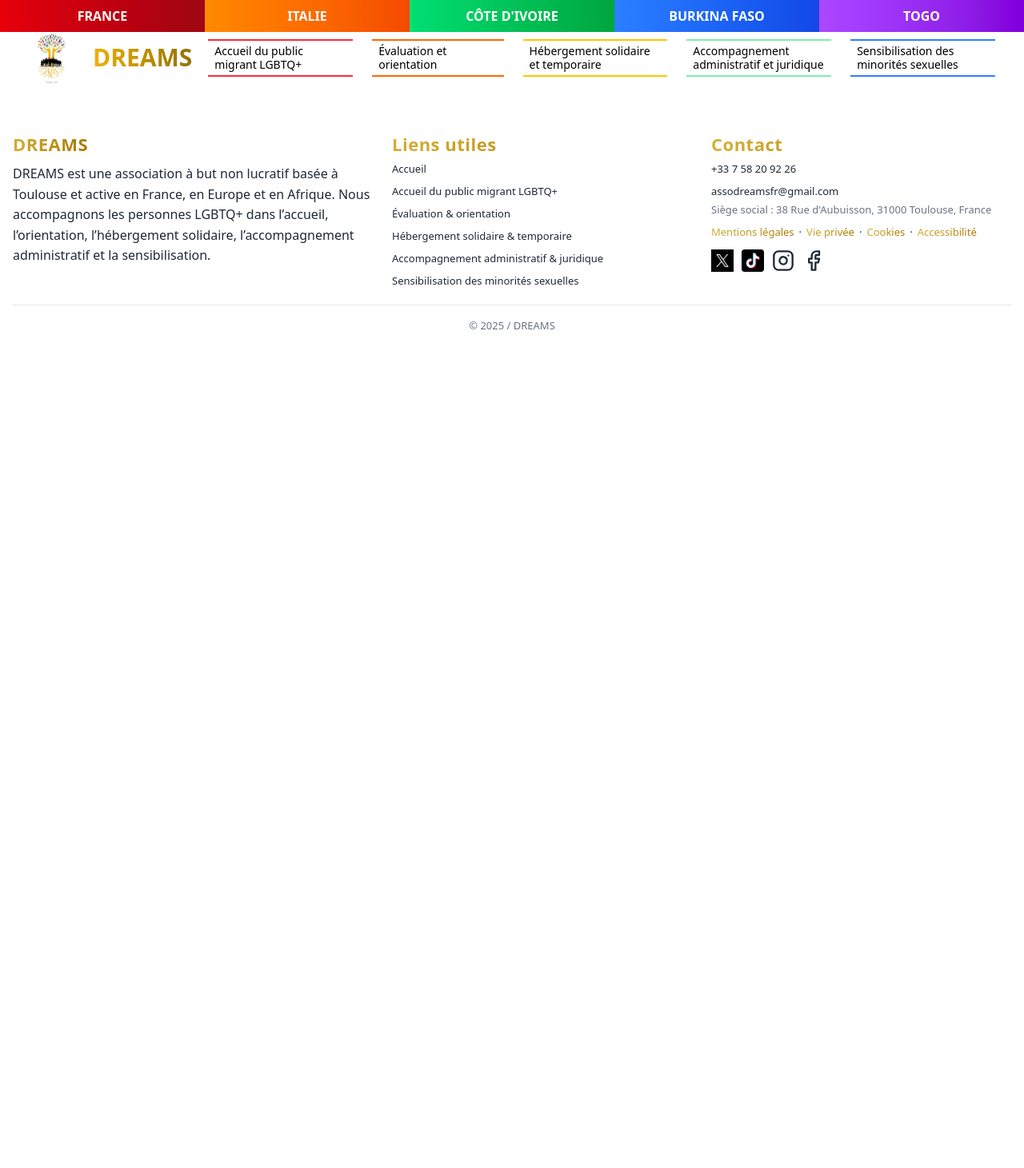
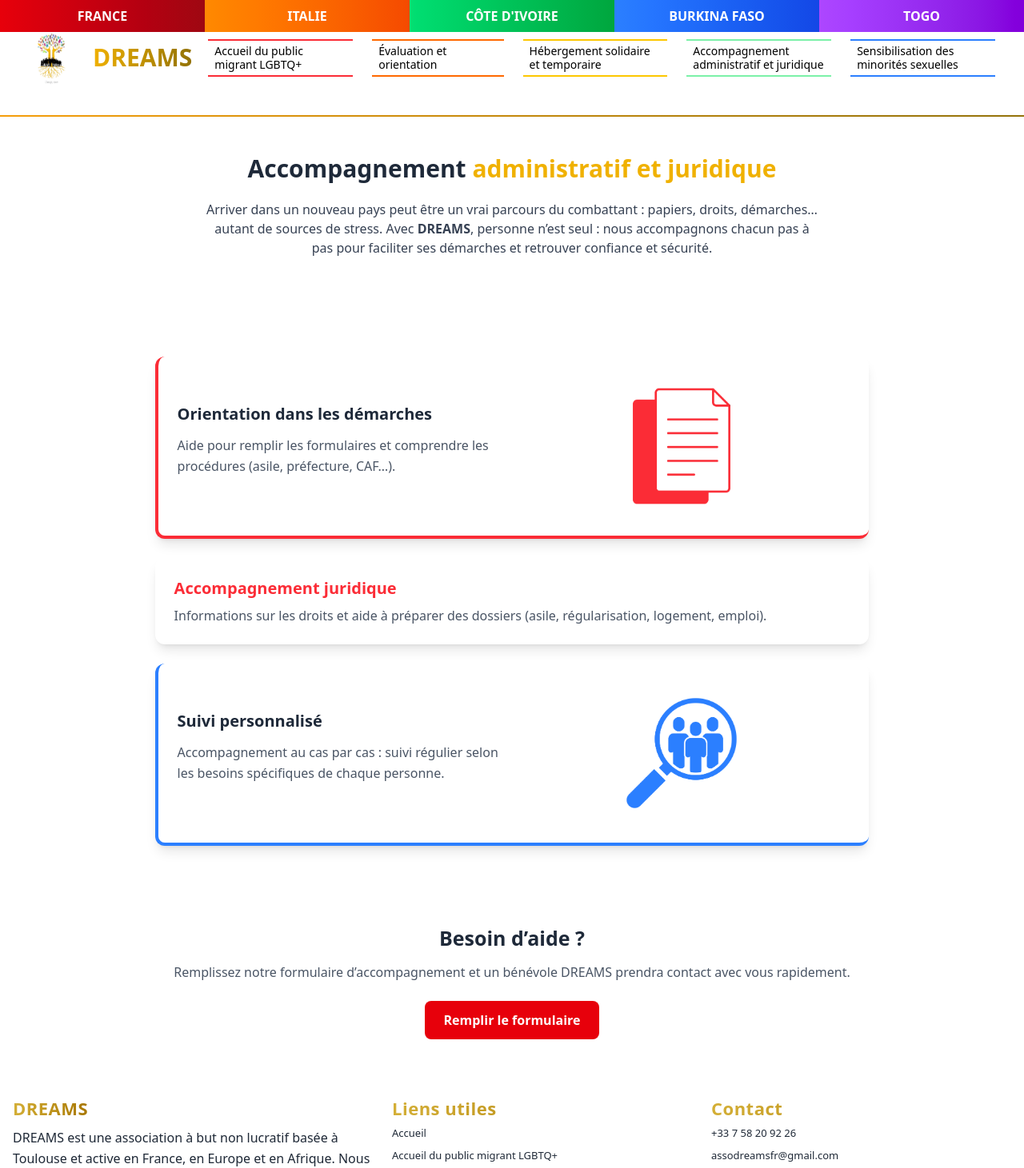
Before and after one commit to 34lks66/IUT-Blagnac-sae-5-01-devapp-dreams-2025-2g1a, a React (Vite) app in the folder dev/site_dreams/: page /accompagnement in a window 1280 px wide. Shown: the top 1461 px of the page at 80% size. Before the commit the page ends 800 px from the top, so only its background shows below. Built offline with nearby package versions, Linux system fonts and the light colour scheme.

Commit message:
ajout page accompagnement

```diff
--- a/dev/site_dreams/src/App.tsx
+++ b/dev/site_dreams/src/App.tsx
@@ -8,6 +8,7 @@
 import Header from "./components/header";
 import MenuPays from './components/menu_pays';
 import FooterMain from './components/Footer';
+import Accompagnement from "./pages/accompagnement";
 
 function App() {
 
@@ -22,6 +23,7 @@
         <Route path="/test" element={<Test />} />
         <Route path="/hebergement" element={<Hebergement />} />
         <Route path="/sensibilisation" element={<Sensi />} />
+        <Route path="/accompagnement" element={<Accompagnement />} />
       </Routes>
     </Router>
     <FooterMain />
--- a/dev/site_dreams/src/components/header.tsx
+++ b/dev/site_dreams/src/components/header.tsx
@@ -2,7 +2,7 @@
 import NavBar from './NavBar';
 function Header() {
     return (
-        <header className="flex items-center justify-between px-4 py-6 bg-white">
+        <header className="flex items-center justify-between px-4 py-6 bg-white border-b-2 [border-image:linear-gradient(to_right,#f59e0b,#93720a)_1]">
             <div className="flex items-center space-x-1">
                 <a href="/" className="min-w-[96px] min-h-[96px]">
                     <img src={logo} alt="Logo" className="h-24 w-auto" />
--- a/dev/site_dreams/src/pages/Home.tsx
+++ b/dev/site_dreams/src/pages/Home.tsx
@@ -1,7 +1,3 @@
-import FooterMain from "../components/Footer"
-import Header from "../components/header"
-import MenuPays from "../components/menu_pays"
-
 function Home() {
 
   return (
--- /dev/null
+++ b/dev/site_dreams/src/pages/accompagnement.tsx
@@ -0,0 +1,109 @@
+import doclogo from "../assets/documentlogo.svg";
+import suivilogo from "../assets/suivilogo.svg";
+
+function Accompagnement() {
+    return (
+        <main className="max-w-5xl mx-auto px-4">
+            {/* Section Introduction / Accroche */}
+            <section className="text-center">
+                <h1 className="text-4xl md:text-5xl font-bold text-gray-800 mb-6">
+                    Accompagnement{" "}
+                    <span className="text-yellow-500">administratif et juridique</span>
+                </h1>
+                <p className="mb-6 text-gray-700 max-w-3xl mx-auto">
+                    Arriver dans un nouveau pays peut être un vrai parcours du combattant :
+                    papiers, droits, démarches… autant de sources de stress. Avec{" "}
+                    <span className="font-bold">DREAMS</span>, personne n’est seul : nous
+                    accompagnons chacun pas à pas pour faciliter ses démarches et retrouver
+                    confiance et sécurité.
+                </p>
+            </section>
+
+            {/* Section Que proposons-nous ? */}
+            <section className="mb-1">
+                <div className="grid md:grid-cols-1 gap-6">
+
+                    {/* Carte 1 */}
+                    <div className="relative bg-white p-6 rounded-xl shadow-lg hover:shadow-xl transition-all duration-300 transform hover:-translate-y-1 border-l-4 border-b-4 border-red-500 overflow-hidden flex flex-col md:flex-row items-center">
+                        <div className="relative z-10 flex-1">
+                            <h3 className="text-xl font-bold mb-3 text-gray-800">Orientation dans les démarches</h3>
+                            <p className="text-gray-600 mb-4 leading-relaxed text-sm">
+                                Aide pour remplir les formulaires et comprendre les procédures
+                                (asile, préfecture, CAF…).
+                            </p>
+                        </div>
+                        {/* Image décorative */}
+                        <div className="flex items-center justify-center flex-1">
+                            <img src={doclogo} alt="Icône de documents" className="w-32 h-32 md:w-44 md:h-44" />
+                        </div>
+                    </div>
+
+
+
+
+
+
+                    {/* Carte 1 */}
+                    {/* <div className="bg-white p-6 shadow-lg rounded-xl hover:shadow-xl transition">
+                        <h3 className="text-xl font-semibold mb-2 text-red-500">
+                            Orientation dans les démarches
+                        </h3>
+                        <p className="text-gray-600">
+                            Aide pour remplir les formulaires et comprendre les procédures
+                            (asile, préfecture, CAF…).
+                        </p>
+                    </div> */}
+
+                    {/* Carte 2 */}
+                    <div className="bg-white p-6 shadow-lg rounded-xl hover:shadow-xl transition">
+                        <h3 className="text-xl font-semibold mb-2 text-red-500">
+                            Accompagnement juridique
+                        </h3>
+                        <p className="text-gray-600">
+                            Informations sur les droits et aide à préparer des dossiers
+                            (asile, régularisation, logement, emploi).
+                        </p>
+                    </div>
+
+                    {/* Carte 3 */}
+                    <div className="relative bg-white p-6 rounded-xl shadow-lg hover:shadow-xl transition-all duration-300 transform hover:-translate-y-1 border-l-4 border-b-4 border-blue-500 overflow-hidden flex flex-col md:flex-row items-center">
+                        <div className="relative z-10 flex-1">
+                            <h3 className="text-xl font-bold mb-3 text-gray-800">Suivi personnalisé</h3>
+                            <p className="text-gray-600 mb-4 leading-relaxed text-sm">
+                                Accompagnement au cas par cas : suivi régulier selon les besoins
+                            spécifiques de chaque personne.
+                            </p>
+                        </div>
+                        {/* Image décorative */}
+                        <div className="flex items-center justify-center flex-1">
+                            <img src={suivilogo} alt="Icône de suivi" className="w-32 h-32 md:w-44 md:h-44" />
+                        </div>
+                    </div>
+
+
+                </div>
+            </section>
+
+            {/* Section Redirection vers formulaire */}
+            <section className="text-center">
+                <h2 className="text-2xl md:text-3xl font-bold text-gray-800 mb-4">
+                    Besoin d’aide ?
+                </h2>
+                <p className="text-gray-600 mb-6">
+                    Remplissez notre formulaire d’accompagnement et un bénévole DREAMS
+                    prendra contact avec vous rapidement.
+                </p>
+                <a
+                    href="/formulaire-aide"
+                    className="inline-block px-6 py-3 rounded-lg bg-red-600 text-white font-semibold hover:bg-red-700 transition"
+                >
+                    Remplir le formulaire
+                </a>
+            </section>
+
+
+        </main>
+    );
+}
+
+export default Accompagnement;
```
Also changed, not shown: dev/site_dreams/src/assets/documentlogo.svg (added), dev/site_dreams/src/assets/suivilogo.svg (added).
